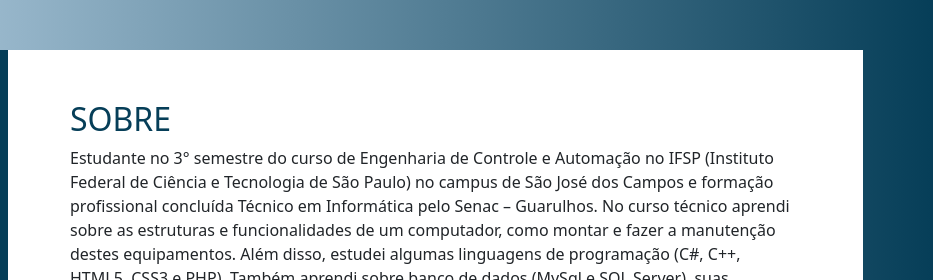
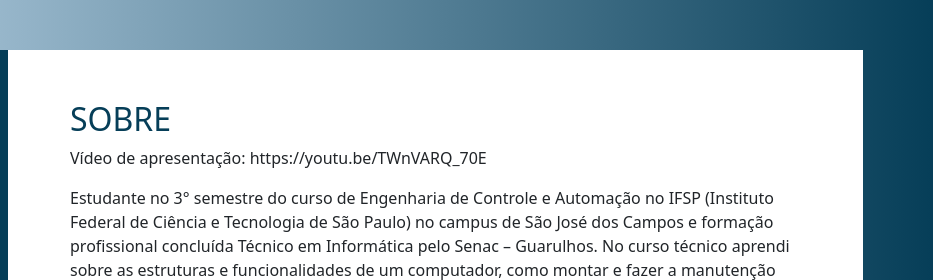
Before and after one commit to IconicGus/MyResume, a plain HTML site: page index.html in a window 1280 px wide. Shown: the top 280 px of the page, 347-1280 px from the left. Drawn offline with nearby package versions, Linux system fonts and the light colour scheme.

Commit message:
add video link

```diff
--- a/index.html
+++ b/index.html
@@ -136,6 +136,8 @@
 					<h2>Sobre</h2>
 
 					<div class="text-sobre">
+
+						<p>Vídeo de apresentação: https://youtu.be/TWnVARQ_70E</p>
 
 						<p>Estudante no 3° semestre do curso de Engenharia de Controle e Automação no IFSP
 							(Instituto Federal de Ciência e Tecnologia de São Paulo) no campus de São José dos Campos e
```
